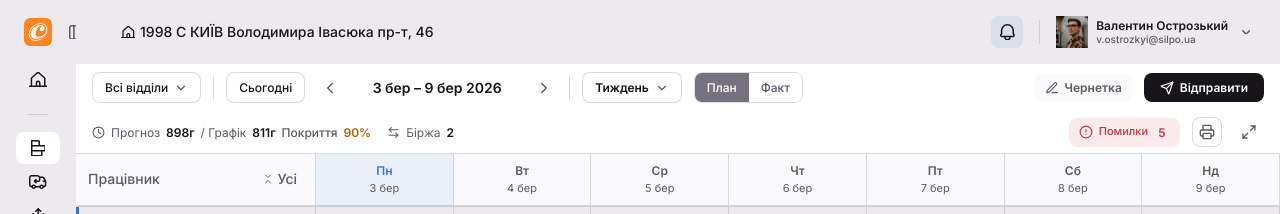
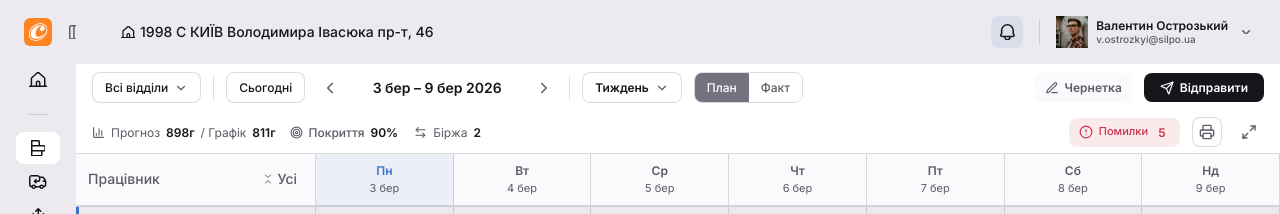
Before and after one commit to yevgeniibobrov-bot/Schedules-2, a React (Vite) app: page / in a window 1280 px wide. Shown: the top 214 px of the page. Built offline with nearby package versions, Linux system fonts and the light colour scheme.

Commit message:
Refine drawer summaries and scheduling cues

```diff
--- a/src/app/components/Header.tsx
+++ b/src/app/components/Header.tsx
@@ -17,8 +17,9 @@ import {
   Maximize2,
   Minimize2,
   Filter,
-  Clock,
+  BarChart3,
   ArrowLeftRight,
+  Target,
 } from "lucide-react";
 
 import type { Department } from "./WeeklyTable";
@@ -612,7 +613,7 @@ export function Header({
         {summaryMetrics ? (
           <div className="flex items-center gap-4">
             <div className="flex items-center gap-1.5" title="Прогноз / Графік годин та покриття">
-              <Clock size={13} style={{ color: "var(--muted-foreground)" }} />
+              <BarChart3 size={13} style={{ color: "var(--muted-foreground)" }} />
               <span style={{ fontSize: "var(--text-sm)", fontWeight: "var(--font-weight-normal)", color: "var(--muted-foreground)", whiteSpace: "nowrap" }}>
                 Прогноз
               </span>
@@ -627,19 +628,19 @@ export function Header({
               </span>
               {summaryMetrics.totalForecast > 0 && (() => {
                 const pct = Math.round((summaryMetrics.totalScheduled / summaryMetrics.totalForecast) * 100);
-                const color = pct >= 95 ? "var(--chart-2)" : pct >= 75 ? "var(--chart-3)" : "var(--destructive)";
                 return (
-                  <>
+                  <div className="flex items-center gap-1.5" style={{ marginLeft: 8 }}>
+                    <Target size={13} style={{ color: "var(--muted-foreground)" }} />
                     <span style={{ fontSize: "var(--text-sm)", color: "var(--muted-foreground)", whiteSpace: "nowrap" }}>
                       Покриття
                     </span>
                     <span
                       title={`Покриття ${pct}% — графік покриває прогноз на ${pct}%`}
-                      style={{ fontSize: "var(--text-sm)", fontWeight: "var(--font-weight-semibold)" as any, color, whiteSpace: "nowrap" }}
+                      style={{ fontSize: "var(--text-sm)", fontWeight: "var(--font-weight-semibold)" as any, color: "var(--foreground)", whiteSpace: "nowrap" }}
                     >
                       {pct}%
                     </span>
-                  </>
+                  </div>
                 );
               })()}
             </div>
--- a/src/app/components/PlanningDrawer.tsx
+++ b/src/app/components/PlanningDrawer.tsx
@@ -1353,7 +1353,7 @@ export function PlanningDrawer({
   const contextDate = new Date(WEEK_START);
   contextDate.setDate(WEEK_START.getDate() + contextDayIdx);
 
-  return (
+  const drawerContent = (
     <>
       {/* Overlay */}
       <div className="fixed inset-0 z-39 bg-black/45" onClick={onClose} />
@@ -2041,10 +2041,11 @@ export function PlanningDrawer({
                 });
                 onClose();
               }}
-              className="w-full py-2 rounded-[var(--radius)] transition-colors"
+              className="w-full h-10 rounded-[var(--radius)] transition-colors"
               style={{
                 fontSize: "var(--text-sm)",
                 fontWeight: "var(--font-weight-medium)" as any,
+                lineHeight: 1.2,
                 color: "var(--destructive)",
                 backgroundColor: "transparent",
                 border: "1px solid var(--destructive)",
@@ -2059,7 +2060,7 @@ export function PlanningDrawer({
               }}
             >
               <span className="inline-flex items-center gap-1.5 justify-center">
-                <Trash2 size={14} />
+                <Trash2 size={13} />
                 Видалити зміну
               </span>
             </button>
@@ -2167,4 +2168,7 @@ export function PlanningDrawer({
       </div>
     </>
   );
-}
+
+  if (typeof document === "undefined") return drawerContent;
+  return createPortal(drawerContent, document.body);
+}
--- a/src/app/components/WeeklyTable.tsx
+++ b/src/app/components/WeeklyTable.tsx
@@ -508,12 +508,64 @@ function CustomDragLayer() {
 // Measures how evenly shifts are distributed throughout the day.
 // 100% = perfect match with forecast curve, lower = imbalance.
 
+function formatHalfHourLabel(hour: number): string {
+  const hh = String(Math.floor(hour) % 24).padStart(2, "0");
+  const mm = hour % 1 === 0 ? "00" : "30";
+  return `${hh}:${mm}`;
+}
+
+function findPrimaryImbalanceRange(
+  slotDeltas: { start: number; end: number; delta: number }[],
+  kind: "surplus" | "deficit",
+): string | null {
+  const threshold = 0.5;
+  let current: { start: number; end: number; weight: number } | null = null;
+  let strongest: { start: number; end: number; weight: number } | null = null;
+
+  const flushCurrent = () => {
+    if (!current) return;
+    if (!strongest || current.weight > strongest.weight) strongest = current;
+    current = null;
+  };
+
+  for (const slot of slotDeltas) {
+    const weight = kind === "surplus" ? slot.delta : Math.abs(slot.delta);
+    const matches = kind === "surplus" ? slot.delta > threshold : slot.delta < -threshold;
+
+    if (!matches) {
+      flushCurrent();
+      continue;
+    }
+
+    if (!current) {
+      current = { start: slot.start, end: slot.end, weight };
+      continue;
+    }
+
+    if (Math.abs(slot.start - current.end) < 0.001) {
+      current.end = slot.end;
+      current.weight += weight;
+      continue;
+    }
+
+    flushCurrent();
+    current = { start: slot.start, end: slot.end, weight };
+  }
+
+  flushCurrent();
+
+  if (!strongest) return null;
+
+  return `${formatHalfHourLabel(strongest.start)}-${formatHalfHourLabel(strongest.end)}`;
+}
+
 function computeEfficiency(
   dept: Department,
   dayIndex: number,
 ): { efficiency: number; status: "ok" | "warn" | "problem"; description: string } {
   // Build 30-min slot coverage for this department-day
   const slots: { scheduled: number; forecast: number }[] = [];
+  const slotDeltas: { start: number; end: number; delta: number }[] = [];
 
   // Helper to parse time range
   const pTime = (t: string) => {
@@ -593,9 +645,6 @@ function computeEfficiency(
   // Calculate efficiency
   let totalDeviation = 0;
   let validSlots = 0;
-  let morningExcess = 0;
-  let eveningDeficit = 0;
-
   for (let i = 0; i < slots.length; i++) {
     const s = slots[i];
     if (s.forecast <= 0) continue;
@@ -605,8 +654,7 @@ function computeEfficiency(
 
     const slotH = rangeStart + i * 0.5;
     const delta = s.scheduled - s.forecast;
-    if (slotH < 13 && delta > 0) morningExcess += delta;
-    if (slotH >= 17 && delta < 0) eveningDeficit += Math.abs(delta);
+    slotDeltas.push({ start: slotH, end: slotH + 0.5, delta });
   }
 
   if (validSlots === 0) {
@@ -624,8 +672,10 @@ function computeEfficiency(
   let description = "";
   if (status !== "ok") {
     const parts: string[] = [];
-    if (morningExcess > 1) parts.push(`перебір зранку (+${Math.round(morningExcess)})`);
-    if (eveningDeficit > 1) parts.push(`нестача ввечері (-${Math.round(eveningDeficit)})`);
+    const surplusRange = findPrimaryImbalanceRange(slotDeltas, "surplus");
+    const deficitRange = findPrimaryImbalanceRange(slotDeltas, "deficit");
+    if (surplusRange) parts.push(`надлишок у ${surplusRange}`);
+    if (deficitRange) parts.push(`нестача у ${deficitRange}`);
     if (parts.length > 0) {
       description = parts.join(", ");
     } else {
```
Also changed, not shown: src/app/components/EfficiencyTable.tsx (line endings or trailing spaces).
